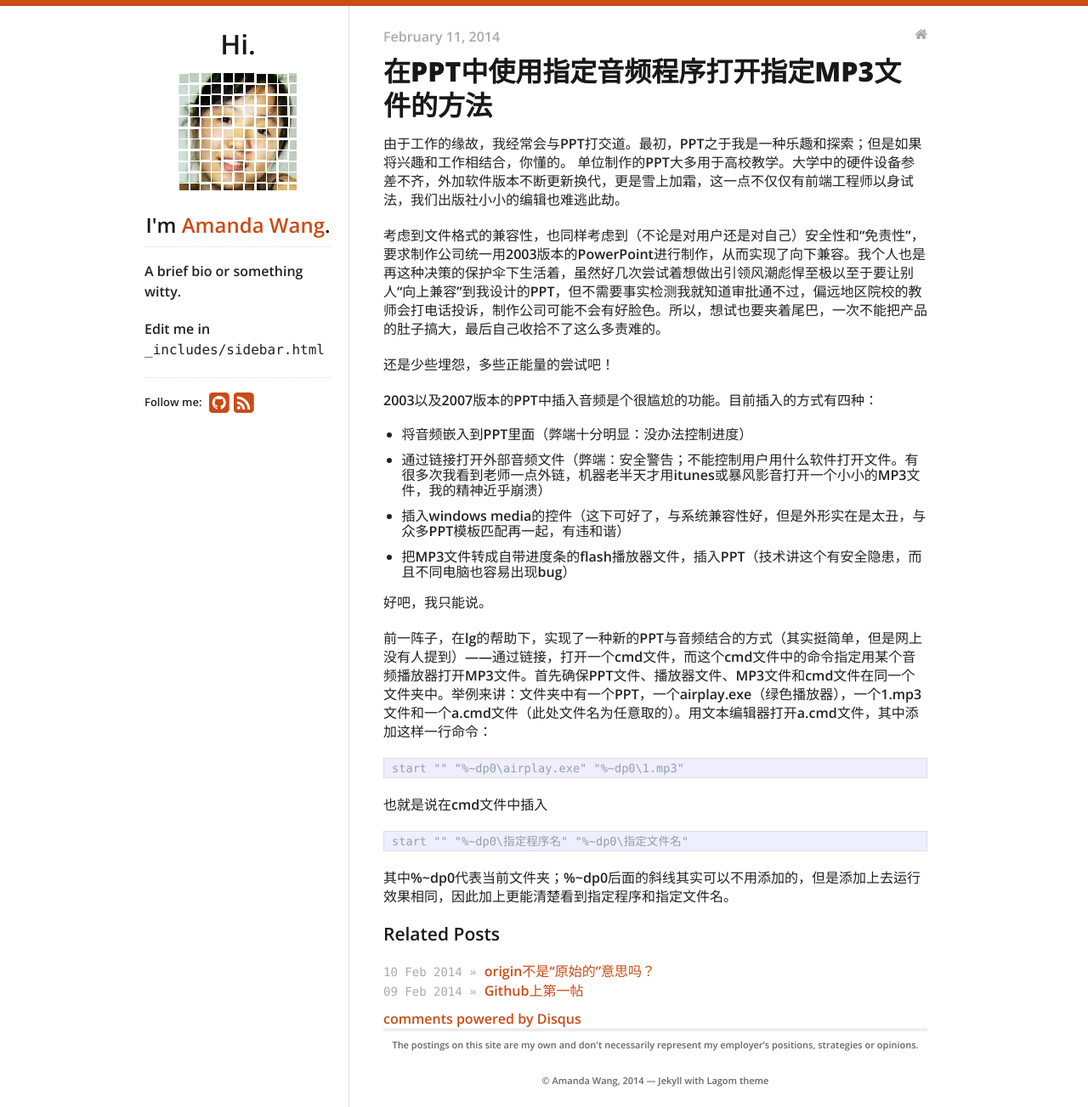
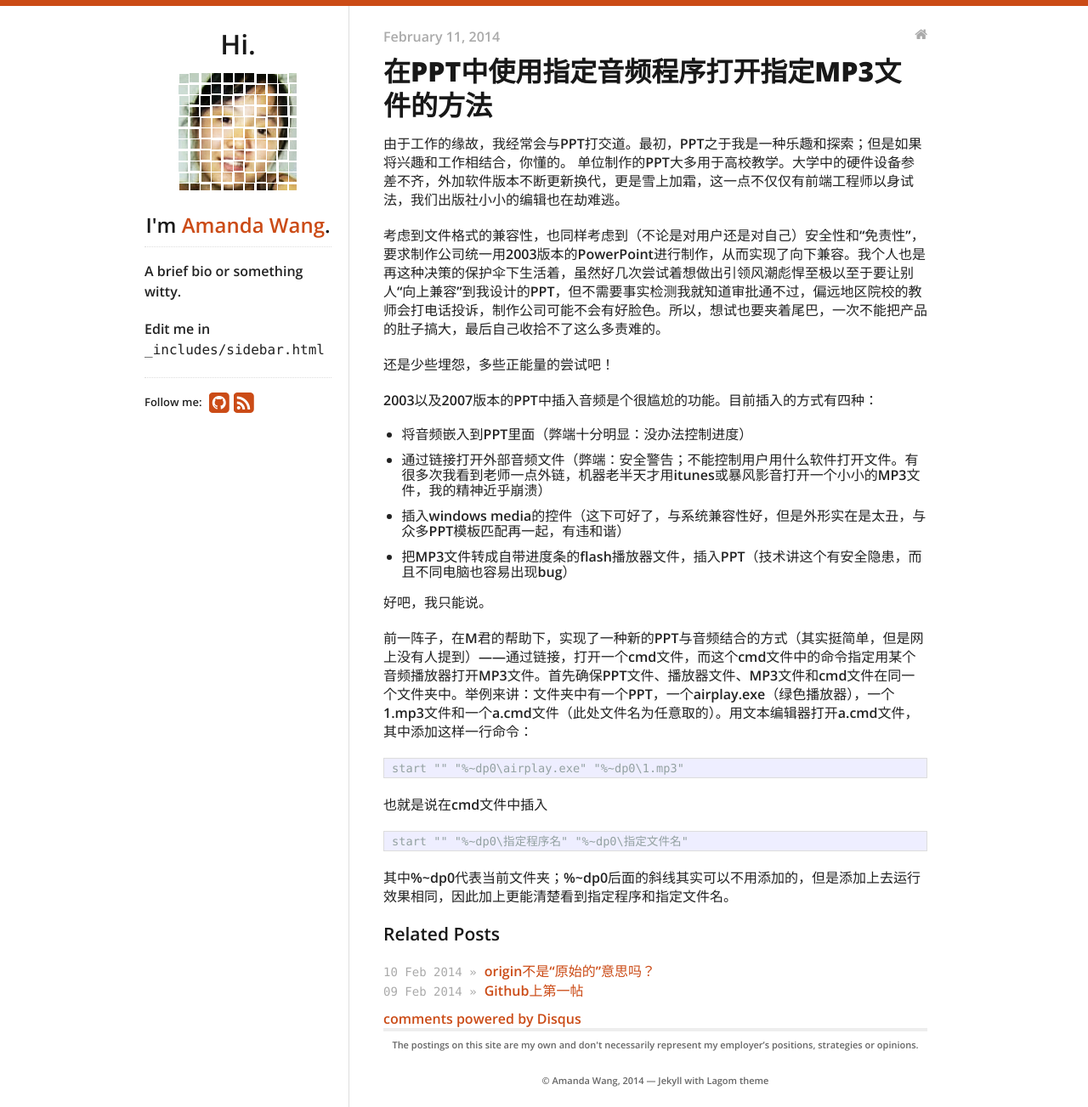
Before and after one commit to fantaghiro/fantaghiro.github.io, a Jekyll site: the page built from _posts/2014-02-11-Use-picked-app-to-open-mp3-in-ppt.markdown, in a window 1280 px wide. Shown: the whole page at 85% size. Built offline with Jekyll 4.4.1, drawn with Linux system fonts in a browser that asks for light colours; nearby versions of some CDN libraries; comment, search, counter and statistics services are not loaded.

Commit message:
Update 2014-02-11-Use-picked-app-to-open-mp3-in-ppt.markdown

```diff
--- a/_posts/2014-02-11-Use-picked-app-to-open-mp3-in-ppt.markdown
+++ b/_posts/2014-02-11-Use-picked-app-to-open-mp3-in-ppt.markdown
@@ -8,7 +8,7 @@ tags:
 ---
 由于工作的缘故，我经常会与PPT打交道。最初，PPT之于我是一种乐趣和探索；但是如果将兴趣和工作相结合，你懂的。
 <!--more-->
-单位制作的PPT大多用于高校教学。大学中的硬件设备参差不齐，外加软件版本不断更新换代，更是雪上加霜，这一点不仅仅有前端工程师以身试法，我们出版社小小的编辑也难逃此劫。
+单位制作的PPT大多用于高校教学。大学中的硬件设备参差不齐，外加软件版本不断更新换代，更是雪上加霜，这一点不仅仅有前端工程师以身试法，我们出版社小小的编辑也在劫难逃。
 
 考虑到文件格式的兼容性，也同样考虑到（不论是对用户还是对自己）安全性和“免责性”，要求制作公司统一用2003版本的PowerPoint进行制作，从而实现了向下兼容。我个人也是再这种决策的保护伞下生活着，虽然好几次尝试着想做出引领风潮彪悍至极以至于要让别人“向上兼容”到我设计的PPT，但不需要事实检测我就知道审批通不过，偏远地区院校的教师会打电话投诉，制作公司可能不会有好脸色。所以，想试也要夹着尾巴，一次不能把产品的肚子搞大，最后自己收拾不了这么多责难的。
 
@@ -23,7 +23,7 @@ tags:
 
 好吧，我只能说。
 
-前一阵子，在lg的帮助下，实现了一种新的PPT与音频结合的方式（其实挺简单，但是网上没有人提到）——通过链接，打开一个cmd文件，而这个cmd文件中的命令指定用某个音频播放器打开MP3文件。首先确保PPT文件、播放器文件、MP3文件和cmd文件在同一个文件夹中。举例来讲：文件夹中有一个PPT，一个airplay.exe（绿色播放器），一个1.mp3文件和一个a.cmd文件（此处文件名为任意取的）。用文本编辑器打开a.cmd文件，其中添加这样一行命令：
+前一阵子，在M君的帮助下，实现了一种新的PPT与音频结合的方式（其实挺简单，但是网上没有人提到）——通过链接，打开一个cmd文件，而这个cmd文件中的命令指定用某个音频播放器打开MP3文件。首先确保PPT文件、播放器文件、MP3文件和cmd文件在同一个文件夹中。举例来讲：文件夹中有一个PPT，一个airplay.exe（绿色播放器），一个1.mp3文件和一个a.cmd文件（此处文件名为任意取的）。用文本编辑器打开a.cmd文件，其中添加这样一行命令：
 
 {% highlight  Windows batch files %}
 start "" "%~dp0\airplay.exe" "%~dp0\1.mp3"
```
